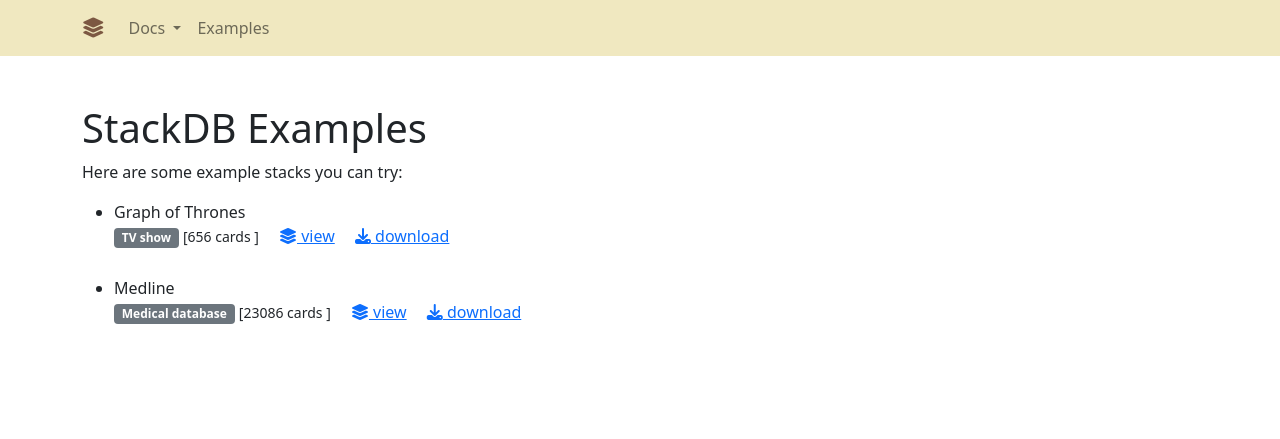
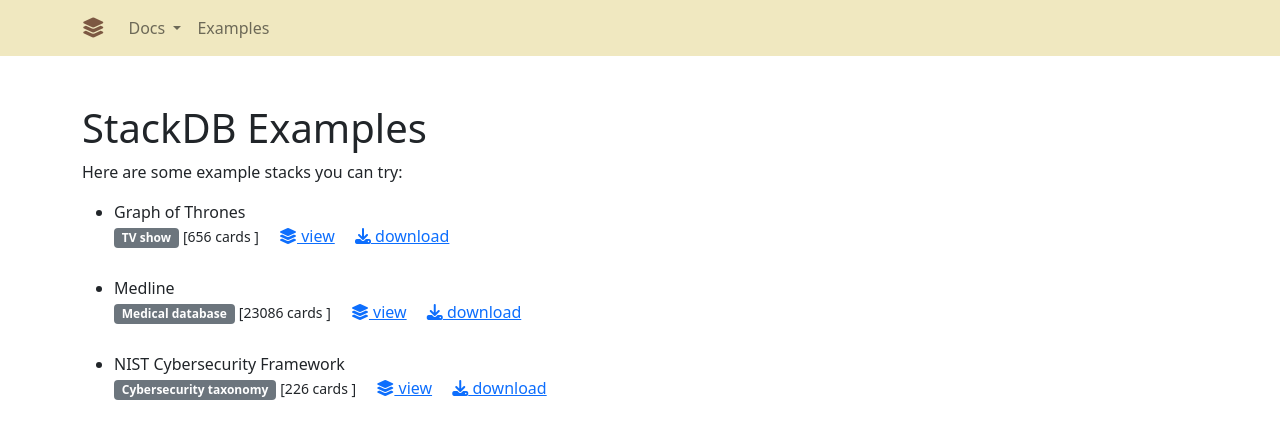
Before and after one commit to stack-db/stack-db.github.io, a Jekyll site: the page built from examples/index.md, in a window 1280 px wide. Shown: the top 439 px of the page. Built offline with Jekyll 4.4.1, drawn with Linux system fonts in a browser that asks for light colours; nearby versions of some CDN libraries.

Commit message:
add nist_csf

```diff
--- a/_data/examples.yml
+++ b/_data/examples.yml
@@ -6,3 +6,7 @@
   desc: Medical database
   file: medline.stack
   ncards: 23086
+- name: NIST Cybersecurity Framework
+  desc: Cybersecurity taxonomy
+  file: nist_csf.stack
+  ncards: 226
```
Also changed, not shown: 1 other file.
